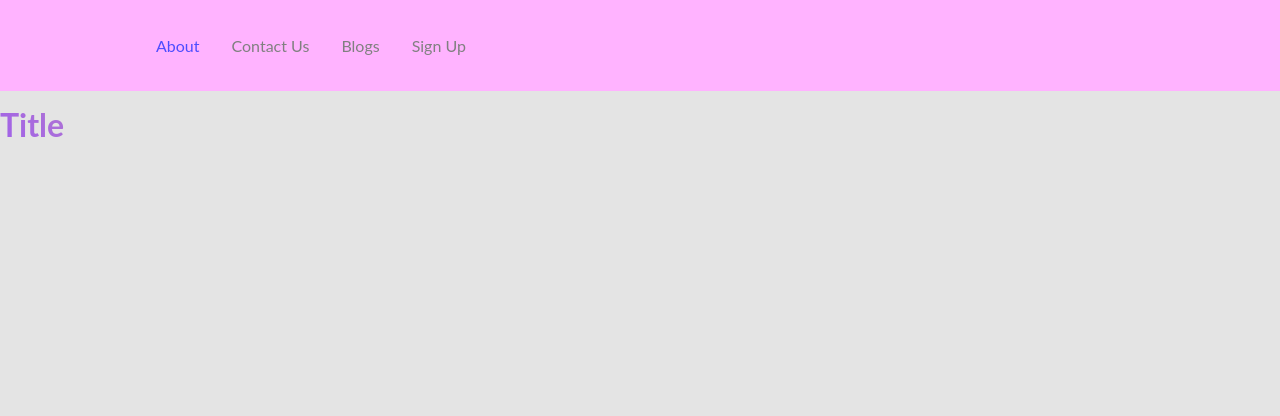
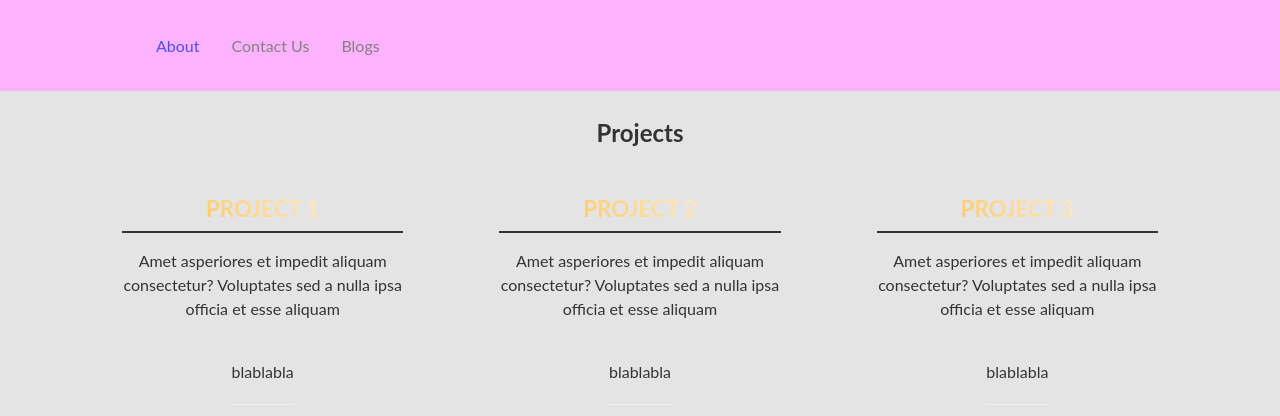
Before and after one commit to CutieChina/reactportfolio, a React (Create React App) app: page /about in a window 1280 px wide. Shown: the top 416 px of the page. Built offline with nearby package versions, Linux system fonts and the light colour scheme.

Commit message:
about page edited

```diff
--- a/src/App.js
+++ b/src/App.js
@@ -6,7 +6,6 @@ import { BrowserRouter as Router, Routes, Route}
 import Home from './pages';
 import About from './pages/about';
 import Blogs from './pages/blogs';
-import SignUp from './pages/sign-up';
 import Contact from './pages/contact';
 
 function App() {
@@ -18,7 +17,6 @@ return (
         <Route path='/about' element={<About/>} />
         <Route path='/contact' element={<Contact/>} />
         <Route path='/blogs' element={<Blogs/>} />
-        <Route path='/sign-up' element={<SignUp/>} />
     </Routes>
     </Router>
 );
--- a/src/components/index.js
+++ b/src/components/index.js
@@ -16,9 +16,6 @@ return (
 		<NavLink to="/blogs" activeStyle>
 			Blogs
 		</NavLink>
-		<NavLink to="/sign-up" activeStyle>
-			Sign Up
-		</NavLink>
 		</NavMenu>
 	</Nav>
 	</>
--- /dev/null
+++ b/src/pages/ProjectContainer.css
@@ -0,0 +1,33 @@
+.project {
+    padding: 2em;
+    margin: 0 auto;
+    text-align: center;
+    box-shadow: var(--shadow);
+    transition: transform 0.2s linear;
+  }
+
+  .project:hover {
+    transform: translateY(-7px);
+  }
+
+  .project__description {
+    margin-top: 1em;
+  }
+
+  .project__stack {
+    display: flex;
+    flex-wrap: wrap;
+    justify-content: center;
+    margin: 1.2em 0;
+  }
+
+  .project__stack-item {
+    margin: 0.5em;
+    font-weight: 500;
+    font-size: 0.8rem;
+    color: var(--clr-fg-alt);
+  }
+
+  .project .link--icon {
+    margin-left: 0.5em;
+  }
--- /dev/null
+++ b/src/pages/ProjectContainer.js
@@ -0,0 +1,46 @@
+// import uniqid from 'uniqid'
+// import GitHubIcon from '@material-ui/icons/GitHub'
+// import LaunchIcon from '@material-ui/icons/Launch'
+import './ProjectContainer.css'
+
+const ProjectContainer = ({ project }) => (
+  <div className='project'>
+    <h3>{project.name}</h3>
+
+    <p className='project__description'>{project.description}</p>
+    {project.stack && (
+      <ul className='project__stack'>
+        {project.stack.map((item) => (
+        //   <li key={uniqid()} className='project__stack-item'>
+        //     {item}
+        //   </li>
+        <li>
+            bla
+        </li>
+        ))}
+      </ul>
+    )}
+
+    {project.sourceCode && (
+      <a
+        href={project.sourceCode}
+        aria-label='source code'
+        className='link link--icon'
+      >
+        {/* <GitHubIcon /> */}
+      </a>
+    )}
+
+    {project.livePreview && (
+      <a
+        href={project.livePreview}
+        aria-label='live preview'
+        className='link link--icon'
+      >
+        {/* <LaunchIcon /> */}
+      </a>
+    )}
+  </div>
+)
+
+export default ProjectContainer
--- /dev/null
+++ b/src/pages/Projects.css
@@ -0,0 +1,7 @@
+.projects__grid {
+    max-width: 1100px;
+    margin: 0 auto;
+    display: grid;
+    grid-template-columns: repeat(auto-fit, minmax(18em, 1fr));
+    grid-gap: 2em;
+  }
--- /dev/null
+++ b/src/pages/about.css
@@ -0,0 +1,7 @@
+.projects__grid {
+    max-width: 1100px;
+    margin: 0 auto;
+    display: grid;
+    grid-template-columns: repeat(auto-fit, minmax(18em, 1fr));
+    grid-gap: 2em;
+  }
--- a/src/pages/about.js
+++ b/src/pages/about.js
@@ -1,25 +1,22 @@
-import React from "react";
+// import uniqid from 'uniqid'
+import { aboutport } from './aboutport.js'
+import ProjectContainer from './ProjectContainer'
+import './Projects.css'
 
 const About = () => {
-return (
-	<div>
-	<h1>
-		Title
-	</h1>
+  if (!aboutport.length) return null
 
+  return (
+    <section id='projects' className='section projects'>
+      <h2 className='section__title'>Projects</h2>
 
-	</div>
-);
-};
+      <div className='projects__grid'>
+        {aboutport.map((project) => (
+          <ProjectContainer  project={project} />
+        ))}
+      </div>
+    </section>
+  )
+}
 
-
-
-// let Image = () => {
-// 	return (
-// 		<div>
-// 			<a href="www.google.com" id="x"><img src="images/test.png" /></a>
-// 		</div>
-// 	)
-// }
-
-export default About;
+export default About
--- /dev/null
+++ b/src/pages/aboutport.js
@@ -0,0 +1,31 @@
+
+const aboutport = [
+    // projects can be added an removed
+    // if there are no projects, Projects section won't show up
+    {
+      name: 'Project 1',
+      description:
+        'Amet asperiores et impedit aliquam consectetur? Voluptates sed a nulla ipsa officia et esse aliquam',
+      stack: ['SASS', 'TypeScript', 'React'],
+      sourceCode: 'https://github.com',
+      livePreview: 'https://github.com',
+    },
+    {
+      name: 'Project 2',
+      description:
+        'Amet asperiores et impedit aliquam consectetur? Voluptates sed a nulla ipsa officia et esse aliquam',
+      stack: ['SASS', 'TypeScript', 'React'],
+      sourceCode: 'https://github.com',
+      livePreview: 'https://github.com',
+    },
+    {
+      name: 'Project 3',
+      description:
+        'Amet asperiores et impedit aliquam consectetur? Voluptates sed a nulla ipsa officia et esse aliquam',
+      stack: ['SASS', 'TypeScript', 'React'],
+      sourceCode: 'https://github.com',
+      livePreview: 'https://github.com',
+    },
+  ]
+
+  export {aboutport}
--- a/src/pages/blogstext.js
+++ b/src/pages/blogstext.js
@@ -11,6 +11,6 @@ const Blogstext = () => {
 		</h3>
 	</div>
   );
-  };
+};
 
   export default Blogstext
--- a/src/pages/sign-up.js
+++ /dev/null
@@ -1,11 +0,0 @@
-import React from 'react';
-
-const SignUp = () => {
-return (
-	<div>
-	<h1>Sign Up Successful</h1>
-	</div>
-);
-};
-
-export default SignUp;
```
